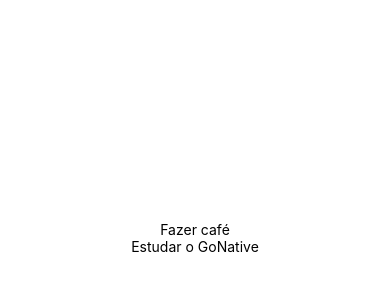
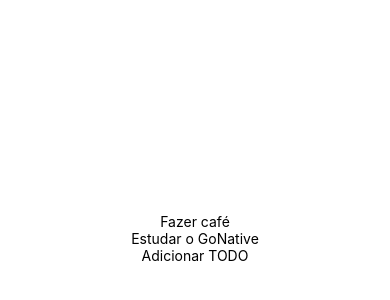
Before and after one commit to vlamirsanto/gonative03, a React Native app: screen / in a window 390 px wide. Shown: the part 184-484 px from the top of the page. Built offline with nearby package versions, Linux system fonts and the light colour scheme.

Commit message:
Criando action de todos.

```diff
--- a/src/pages/TodoList/index.js
+++ b/src/pages/TodoList/index.js
@@ -1,6 +1,9 @@
 import React from 'react';
-import { View, Text, StyleSheet } from 'react-native';
+import { View, Text, StyleSheet, TouchableOpacity } from 'react-native';
 import { connect } from 'react-redux';
+import { bindActionCreators } from 'redux';
+
+import * as TodoActions from 'store/actions/todos';
 
 const styles = StyleSheet.create({
   container: {
@@ -10,9 +13,12 @@
   },
 });
 
-const TodoList = ({ todos }) => (
+const TodoList = ({ todos, addTodo }) => (
   <View style={styles.container}>
     {todos.map(todo => <Text>{todo}</Text>)}
+    <TouchableOpacity onPress={() => { addTodo('Fazer café novamente'); }}>
+      <Text>Adicionar TODO</Text>
+    </TouchableOpacity>
   </View>
 );
 
@@ -20,4 +26,6 @@
   todos: state.todos,
 });
 
-export default connect(mapStateToProps)(TodoList);
+const mapDispatchToProps = dispatch => bindActionCreators(TodoActions, dispatch);
+
+export default connect(mapStateToProps, mapDispatchToProps)(TodoList);
--- /dev/null
+++ b/src/store/actions/todos.js
@@ -0,0 +1,4 @@
+export const addTodo = text => ({
+  type: 'ADD_TODO',
+  text,
+});
```
